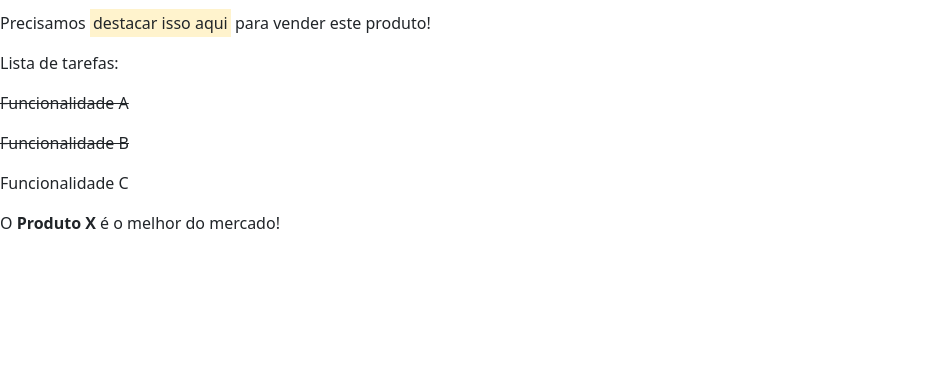
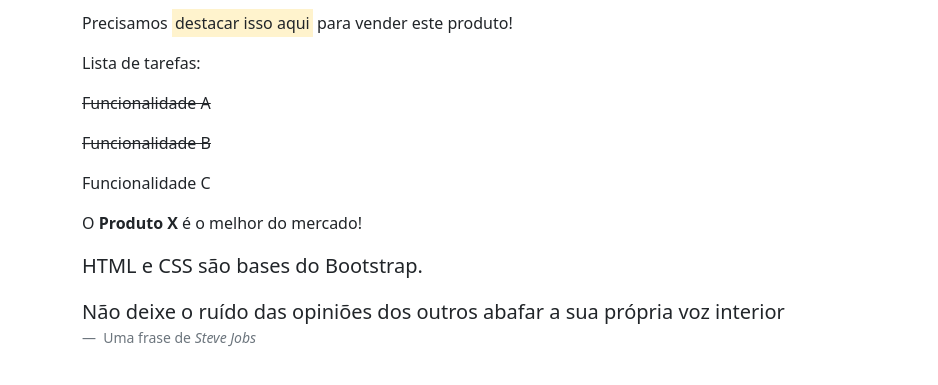
Before and after one commit to LuisFelipeSalvarani/cursoBootstrap, a website: page conteudo/index.html in a window 1280 px wide. Shown: the part 435-820 px from the top of the page, without its empty margins (0-938 px from the left). Drawn offline with nearby package versions, Linux system fonts and the light colour scheme.

Commit message:
Citações

```diff
--- a/conteudo/index.html
+++ b/conteudo/index.html
@@ -10,6 +10,7 @@
     <link rel="stylesheet" href="css/styles.css">
 </head>
 <body>
+    <div class="container">
 
         <!-- Headings -->
 
@@ -37,6 +38,18 @@
 
         <p>O <strong>Produto X</strong> é o melhor do mercado!</p>
 
+        <!-- Citações -->
 
+        <blockquote class="blockquote">
+            <p>HTML e CSS são bases do Bootstrap.</p>
+        </blockquote>
+
+        <figure>
+            <blockquote class="blockquote">Não deixe o ruído das opiniões dos outros abafar a sua própria voz interior</blockquote>
+            <figcaption class="blockquote-footer">
+                Uma frase de <cite title="Steve Jobs">Steve Jobs</cite>
+            </figcaption>
+        </figure>
+    </div>
 </body>
 </html>
```
Lines whose indentation alone changed are shown as unchanged.
